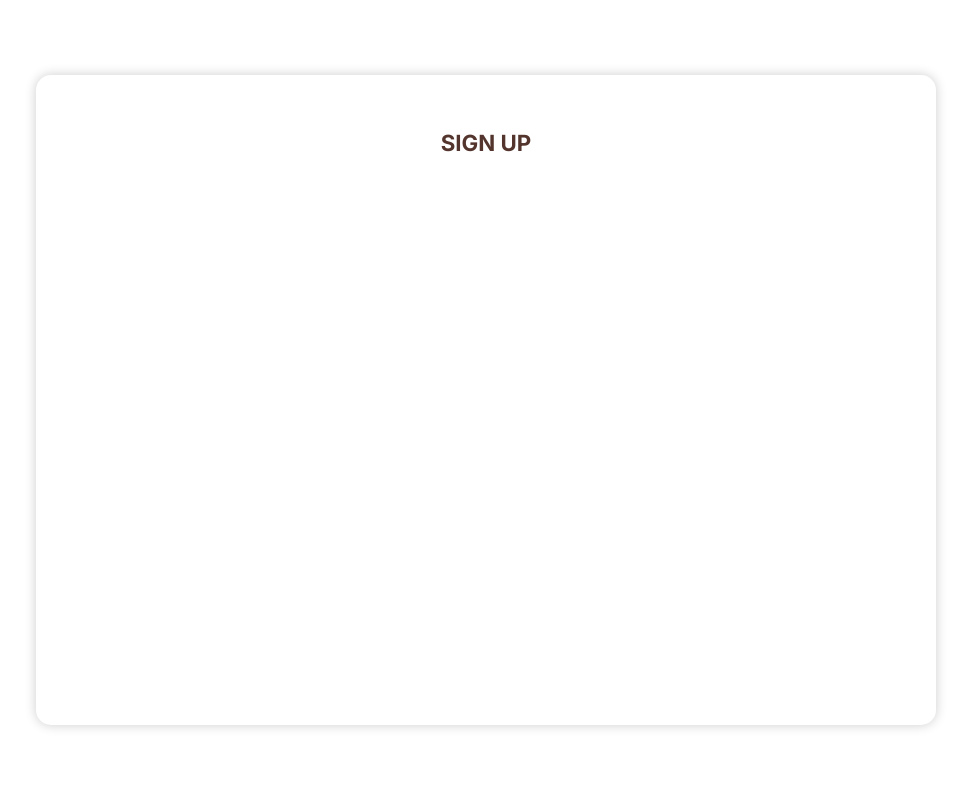
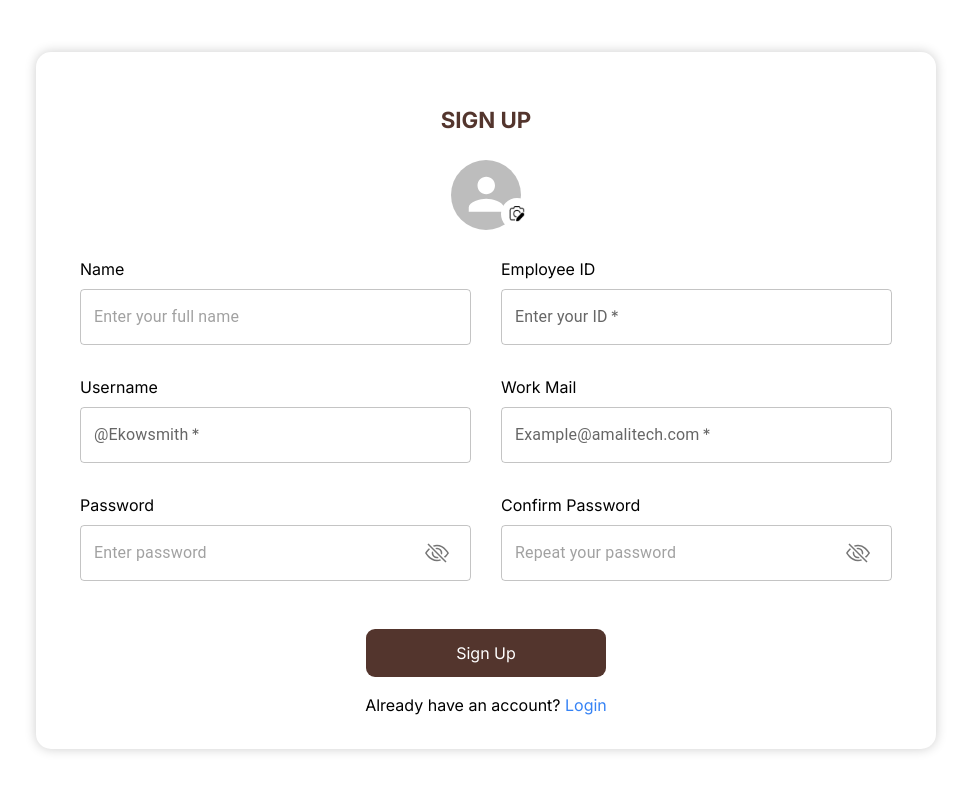
Before and after one commit to AmaliTech-Training-Academy/LetXChat, a React (Vite) app: page / in a window 1280 px wide. Shown: the top 792 px of the page, without its empty margins (154-1125 px from the left). Built offline with nearby package versions, Linux system fonts and the light colour scheme.

Commit message:
Styled the sign up form

```diff
--- a/src/components/signup/SignUp.jsx
+++ b/src/components/signup/SignUp.jsx
@@ -1,5 +1,18 @@
-import { Box, TextField } from "@mui/material";
-import React from "react";
+import {
+  Avatar,
+  Box,
+  FormControl,
+  IconButton,
+  InputAdornment,
+  InputLabel,
+  OutlinedInput,
+  TextField,
+} from "@mui/material";
+import React, { useState } from "react";
+import { BsEyeSlash, BsEye } from "react-icons/bs";
+import { Link } from "react-router-dom";
+import CameraIcon from "../../assets/camera.png";
+import styled from "@emotion/styled";
 
 const ContainerStyle = {
   width: "100vw",
@@ -8,12 +21,13 @@ const ContainerStyle = {
   display: "flex",
   alignItems: "center",
   justifyContent: "center",
-  overflow: "hidden",
+  overflowX: "hidden",
 };
 
 const FormContainer = {
-  width: "900px",
-  height: "650px",
+  width: "min(900px, 90vw)",
+  //   height: "650px",
+  height: "min(max-content, 90vh)",
   background: "#FFFFFF",
   boxShadow: "0px 0px 12px rgba(0, 0, 0, 0.2)",
   borderRadius: "15px",
@@ -25,24 +39,197 @@ const TitleStyle = {
   fontSize: "22.2944px",
   lineHeight: "27px",
   color: "#53352D",
-  textAlign: 'center',
-  textTransform: 'uppercase',
-  marginTop:'54px'
+  textAlign: "center",
+  textTransform: "uppercase",
+  marginTop: "54px",
+  marginBottom: "27px",
+};
+
+const ProfileStyle = {
+  marginInline: "auto",
+  width: "max-content",
+  position: "relative",
+  marginBottom: "27px",
+};
+
+const FormStyles = {
+  paddingInline: "44px",
+};
+
+const FieldsContainer = {
+  display: "grid",
+  gridTemplateColumns: {
+    xs: "1fr",
+    sm: "repeat(2, 1fr)",
+  },
+  gap: "30px",
+};
+
+const TextComponent = {
+  display: "flex",
+  flexDirection: "column",
+  gap: "8px",
+};
+
+const TextFieldStyle = styled(TextField)`
+  color: "green";
+`;
+
+const SignUpLogin = {
+  width: "100%",
+  marginInline: "auto",
+  display: "flex",
+  flexDirection: "column",
+  textAlign: "center",
+  gap: "1rem",
+  marginBottom: "2rem",
 };
 
 const SignUp = () => {
+  // Show Password
+  const [showPassword, setShowPassword] = useState(false);
+  const handleShowPassword = () => setShowPassword((show) => !show);
+
+  const [showConfirmPassword, setShowConfirmPassword] = useState(false);
+  const handleShowConfirmPassword = () =>
+    setShowConfirmPassword((show) => !show);
+
   return (
     <Box component="main" sx={ContainerStyle}>
       <Box component="section" sx={FormContainer}>
         <Box component="h2" sx={TitleStyle}>
           Sign up
         </Box>
-        {/* <TextField
-          required
-          id="outlined-required"
-          label="Required"
-          placeholder=''
-        /> */}
+
+        <Box sx={ProfileStyle}>
+          <Avatar sx={{ height: "70px", width: "70px" }} />
+          <Box
+            sx={{
+              position: "absolute",
+              right: "-12px",
+              bottom: "0",
+              background: "#FFFFFF",
+              borderRadius: "50%",
+            }}
+          >
+            <IconButton aria-label="upload picture" component="label">
+              <input hidden accept="image/*" type="file" />
+
+              <img
+                style={{ width: "1rem", height: "1rem" }}
+                src={CameraIcon}
+                alt="camera"
+              />
+            </IconButton>
+          </Box>
+        </Box>
+
+        <Box component="form" sx={FormStyles}>
+          <Box component="section" sx={FieldsContainer}>
+            <Box sx={TextComponent}>
+              <Box component="label" htmlFor="name">
+                Name
+              </Box>
+              <TextFieldStyle
+                required
+                id="name"
+                placeholder="Enter your full name"
+              />
+            </Box>
+            <Box sx={TextComponent}>
+              <Box component="label" htmlFor="id">
+                Employee ID
+              </Box>
+              <TextField required id="id" label="Enter your ID" sx={{}} />
+            </Box>
+            <Box sx={TextComponent}>
+              <Box component="label" htmlFor="username">
+                Username
+              </Box>
+              <TextField required id="username" label="@Ekowsmith" sx={{}} />
+            </Box>
+            <Box sx={TextComponent}>
+              <Box component="label" htmlFor="mail">
+                Work Mail
+              </Box>
+              <TextField
+                required
+                id="mail"
+                type="email"
+                inputMode="email"
+                label="Example@amalitech.com"
+                sx={{}}
+              />
+            </Box>
+            <Box sx={TextComponent}>
+              <Box component="label" htmlFor="password">
+                Password
+              </Box>
+              <FormControl variant="outlined" required>
+                <OutlinedInput
+                  id="password"
+                  type={showPassword ? "text" : "password"}
+                  placeholder="Enter password"
+                  endAdornment={
+                    <InputAdornment position="end">
+                      <IconButton
+                        aria-label="password"
+                        onClick={handleShowPassword}
+                      >
+                        {showPassword ? <BsEye /> : <BsEyeSlash />}
+                      </IconButton>
+                    </InputAdornment>
+                  }
+                />
+              </FormControl>
+            </Box>
+            <Box sx={TextComponent}>
+              <Box component="label" htmlFor="confirm-password">
+                Confirm Password
+              </Box>
+              <FormControl variant="outlined" required>
+                <OutlinedInput
+                  id="confirm-password"
+                  type={showConfirmPassword ? "text" : "password"}
+                  placeholder="Repeat your password"
+                  endAdornment={
+                    <InputAdornment position="end">
+                      <IconButton
+                        aria-label="confirm-password"
+                        onClick={handleShowConfirmPassword}
+                      >
+                        {showConfirmPassword ? <BsEye /> : <BsEyeSlash />}
+                      </IconButton>
+                    </InputAdornment>
+                  }
+                />
+              </FormControl>
+            </Box>
+          </Box>
+
+          <Box component="section" sx={SignUpLogin}>
+            <Box
+              component="button"
+              sx={{
+                background: "#53352D",
+                color: "#FFFFFF",
+                // padding: ".8rem 4.5rem",
+                width: "15rem",
+                marginInline: "auto",
+                height: "3rem",
+                marginTop: "3rem",
+                borderRadius: "9px",
+              }}
+            >
+              Sign Up
+            </Box>
+            <p>
+              Already have an account?{" "}
+              <span style={{ color: "#3683F5", cursor: "pointer" }}>Login</span>
+              {/* <Link to="/">Login</Link> */}
+            </p>
+          </Box>
+        </Box>
       </Box>
     </Box>
   );
```
Also changed, not shown: src/assets/camera.png (added), src/colors.scss (line endings or trailing spaces).
